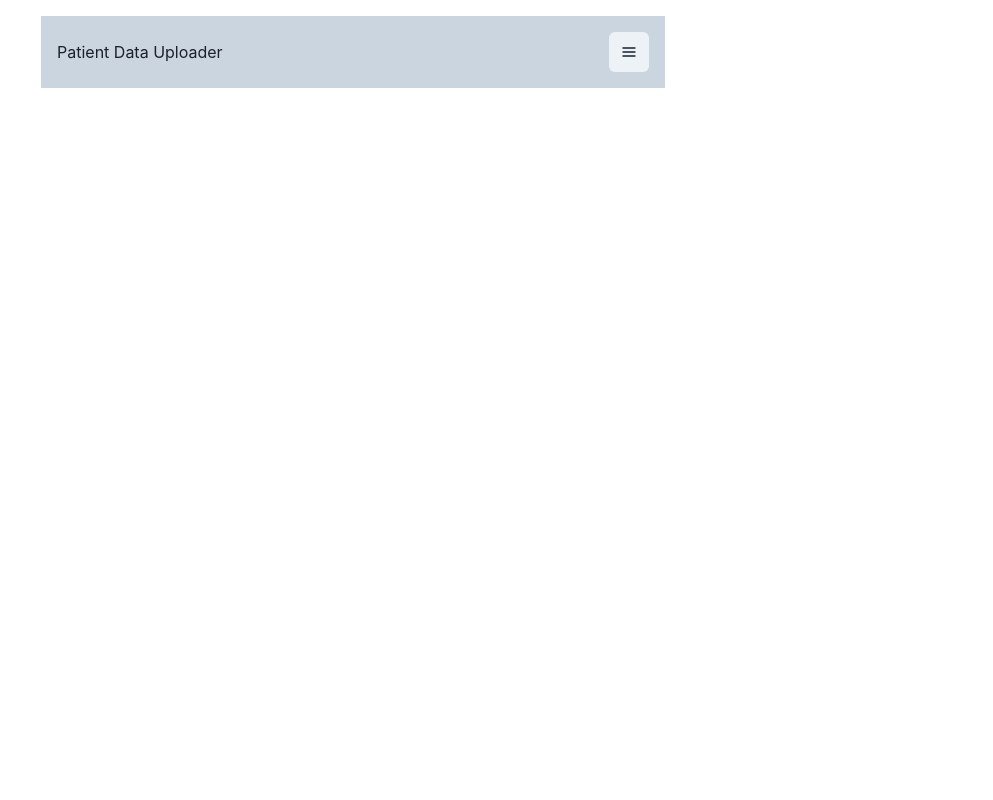
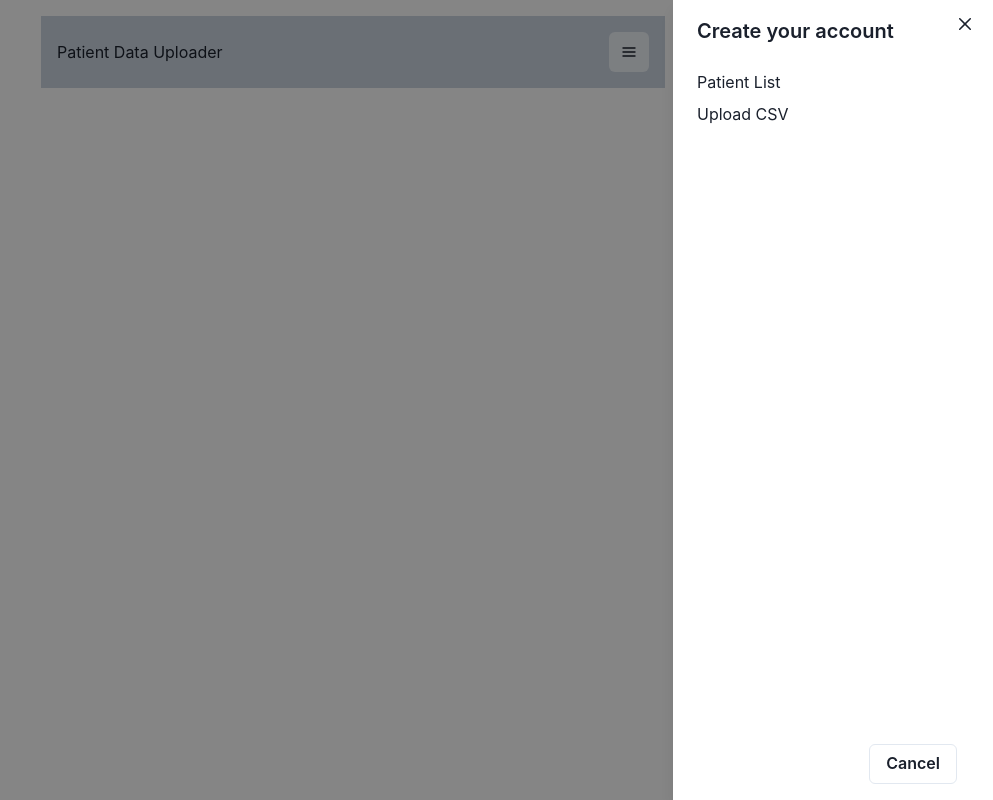
Before and after one commit to miguelcrush/CsvUploader, a Next.js app in the folder src/FrontEnd/: page / in a window 1280 px wide. Both pictures are taken after a click on the button "menu". Shown: the whole page, without its empty margins (287-1280 px from the left). Built offline with nearby package versions, Linux system fonts and the light colour scheme.

Commit message:
continues

```diff
--- /dev/null
+++ b/src/FrontEnd/components/Content.tsx
@@ -0,0 +1,14 @@
+import { Center, propNames } from '@chakra-ui/react';
+import * as React from 'react';
+
+type ContentProps ={
+    children: any;
+}
+
+export const Content = (props: ContentProps) =>{
+    return (
+        <Center>
+            {props.children}
+        </Center>
+    )
+}
--- /dev/null
+++ b/src/FrontEnd/components/Header.tsx
@@ -0,0 +1,63 @@
+import { HamburgerIcon } from '@chakra-ui/icons';
+import { Box, Button, Center, Drawer, DrawerBody, DrawerCloseButton, DrawerContent, DrawerFooter, DrawerHeader, DrawerOverlay, Flex, IconButton, Input, Spacer, Stack } from '@chakra-ui/react';
+import Link from 'next/link';
+import * as React from 'react';
+
+export const Header = () => {
+
+    const [isDrawerOpen, setDrawerIsOpen] = React.useState<boolean>(false);
+
+    const btnRef = React.useRef();
+
+    const onDrawerClose = () => {
+        setDrawerIsOpen(false);
+    }
+
+    const onDrawerOpen = () => {
+        setDrawerIsOpen(true);
+    }
+
+    return (
+        <>
+            <Drawer
+                isOpen={isDrawerOpen}
+                placement='right'
+                onClose={onDrawerClose}
+                finalFocusRef={btnRef.current}
+            >
+                <DrawerOverlay />
+                <DrawerContent>
+                    <DrawerCloseButton />
+                    <DrawerHeader>Create your account</DrawerHeader>
+
+                    <DrawerBody>
+                        <Stack>
+                            <Link href='/' onClick={()=>{onDrawerClose()}}>Patient List</Link>
+                            <Link href='/upload' onClick={()=>{onDrawerClose()}}>Upload CSV</Link>
+                        </Stack>
+                    </DrawerBody>
+
+                    <DrawerFooter>
+                        <Button variant='outline' mr={3} onClick={onDrawerClose}>
+                            Cancel
+                        </Button>
+                    </DrawerFooter>
+                </DrawerContent>
+            </Drawer>
+            <Box border='1px solid gray.800'
+                bg='gray.300'
+                w={['100%', '75%', '50%']} p={4}
+            >
+                <Flex>
+                    <Center>
+                        Patient Data Uploader
+                    </Center>
+                    <Spacer />
+                    <Box>
+                        <IconButton ref={btnRef.current} aria-label='menu' icon={<HamburgerIcon />} onClick={()=>{onDrawerOpen()}} />
+                    </Box>
+                </Flex>
+            </Box>
+        </>
+    )
+}
--- a/src/FrontEnd/pages/_app.tsx
+++ b/src/FrontEnd/pages/_app.tsx
@@ -1,11 +1,16 @@
 import { ChakraProvider } from '@chakra-ui/react'
 import type { AppProps } from 'next/app'
+import { Content } from '../components/Content';
+import { Header } from '../components/Header';
 import theme from '../theme/theme';
 
 export default function App({ Component, pageProps }: AppProps) {
   return (
     <ChakraProvider theme={theme}>
-      <Component {...pageProps} />
+      <Content>
+        <Header/>
+        <Component {...pageProps} />
+      </Content>
     </ChakraProvider>
   )
 }
--- a/src/FrontEnd/pages/index.tsx
+++ b/src/FrontEnd/pages/index.tsx
@@ -24,23 +24,7 @@ export default function Home() {
         <link rel="icon" href="/favicon.ico" />
       </Head>
       <main>
-        <Center>
-          <Box border='1px solid gray.800'
-            bg='gray.300'
-            w={['100%','75%','50%']} p={4}
-            >
-              <Flex>
-                <Center>
-                  Patient Data Uploader
-                </Center>
-                <Spacer/>
-                <Box>
-                  <IconButton aria-label='menu' icon={<HamburgerIcon/>}/>
-                </Box>
-              </Flex>
-          </Box>
 
-        </Center>
       </main>
     </>
   )
```
